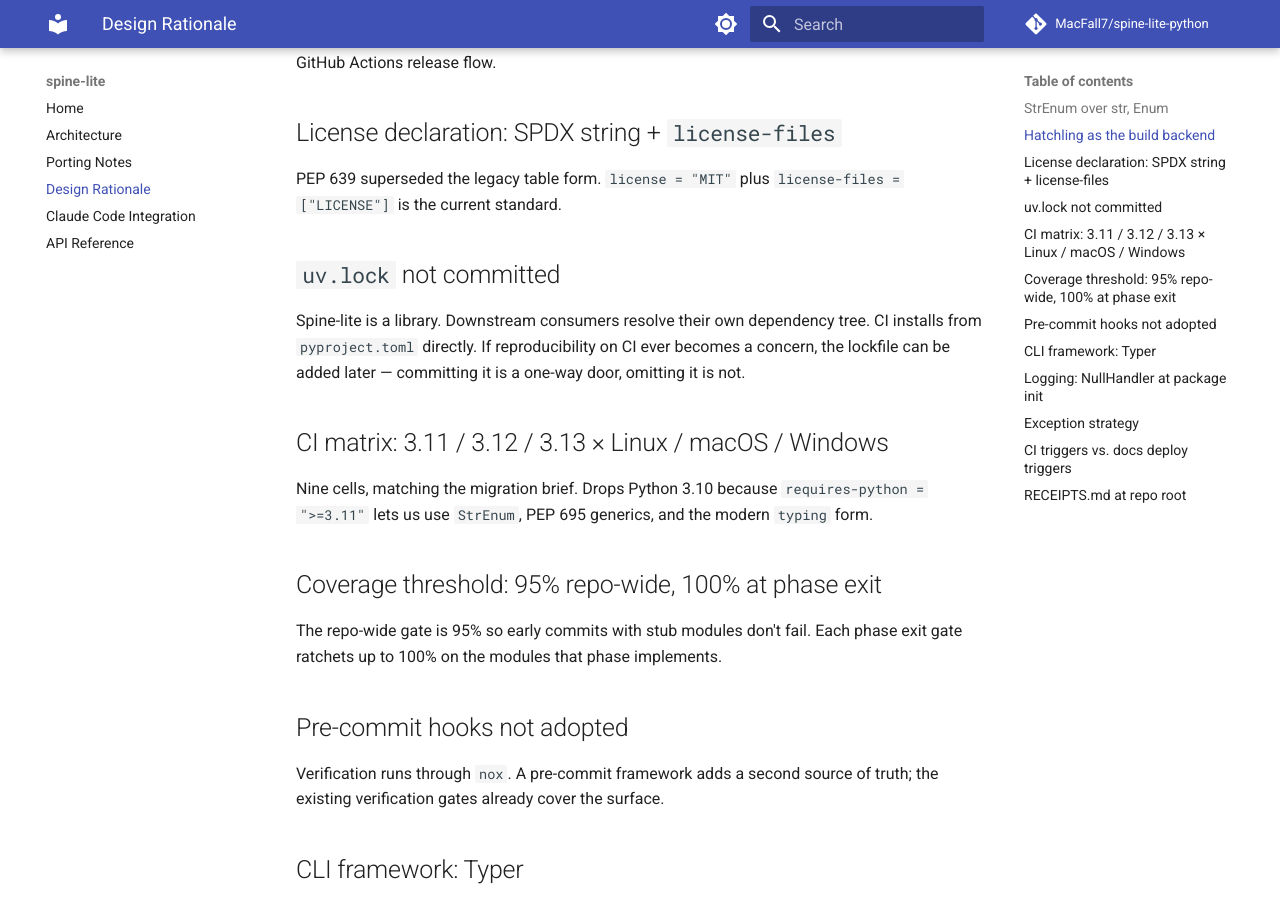
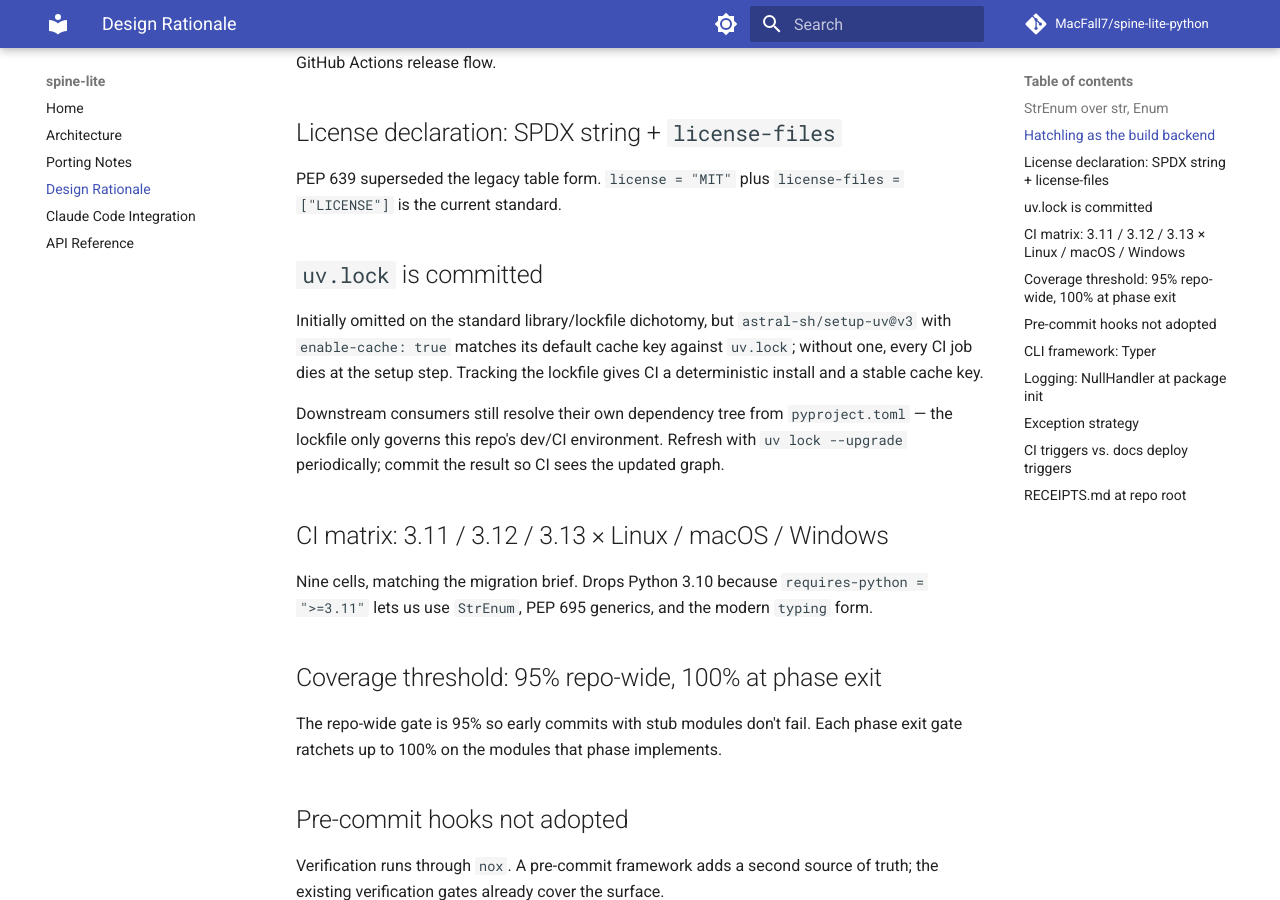
Before and after one commit to MacFall7/spine-lite-python, an MkDocs documentation site: the page built from docs/design-rationale.md, in a window 1280 px wide and 900 px high, scrolled down 440 px. Built offline with MkDocs 1.6.1 and Material for MkDocs 9.7.7, drawn with Linux system fonts in a browser that asks for light colours; comment, search, counter and statistics services are not loaded.

Commit message:
chore: track uv.lock for CI cache reproducibility
setup-uv@v3 with enable-cache=true matches its cache key against the
default uv.lock glob; without a lockfile every CI job dies at the
setup step. Track the lockfile, give CI a deterministic install, and
flip the design-rationale entry to match.

```diff
--- a/docs/design-rationale.md
+++ b/docs/design-rationale.md
@@ -14,9 +14,11 @@ Default for new uv projects, full PEP 621 support, integrates cleanly with `uv b
 
 PEP 639 superseded the legacy table form. `license = "MIT"` plus `license-files = ["LICENSE"]` is the current standard.
 
-## `uv.lock` not committed
+## `uv.lock` is committed
 
-Spine-lite is a library. Downstream consumers resolve their own dependency tree. CI installs from `pyproject.toml` directly. If reproducibility on CI ever becomes a concern, the lockfile can be added later — committing it is a one-way door, omitting it is not.
+Initially omitted on the standard library/lockfile dichotomy, but `astral-sh/setup-uv@v3` with `enable-cache: true` matches its default cache key against `uv.lock`; without one, every CI job dies at the setup step. Tracking the lockfile gives CI a deterministic install and a stable cache key.
+
+Downstream consumers still resolve their own dependency tree from `pyproject.toml` — the lockfile only governs this repo's dev/CI environment. Refresh with `uv lock --upgrade` periodically; commit the result so CI sees the updated graph.
 
 ## CI matrix: 3.11 / 3.12 / 3.13 × Linux / macOS / Windows
 
```
Also changed, not shown: 1 other file.
